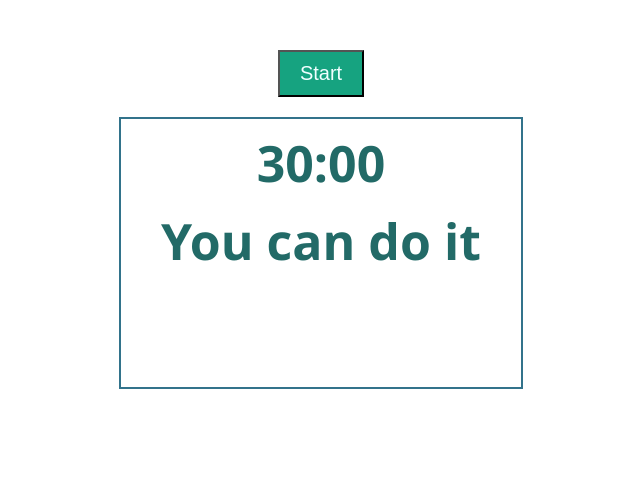
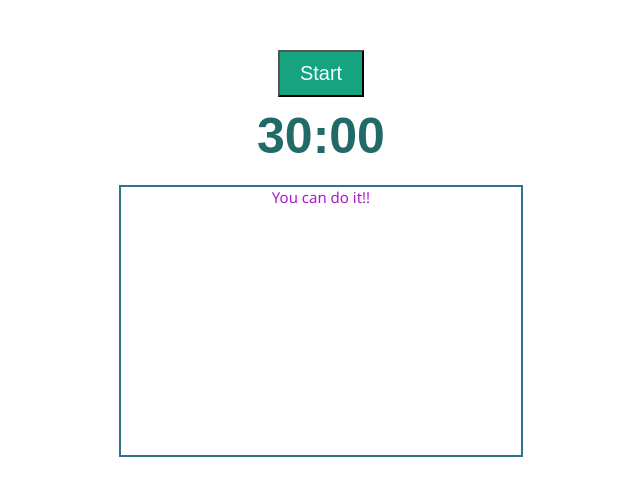
Before and after one commit to dixonp182/WorkOut, a plain HTML site: page index.html in a window 1280 px wide. Shown: the whole page, without its empty margins (319-959 px from the left). Drawn offline with Linux system fonts and the light colour scheme.

Commit message:
Update index.html

```diff
--- a/index.html
+++ b/index.html
@@ -41,8 +41,9 @@
   </head>
   <body>
     <button id="startButton">Start</button>
-    <div id="slideshow"> <div id="timer">30:00</div>
-    <div id="timer">You can do it</div>
+    <div id="timer">30:00</div>
+    <div id="slideshow"> You can do it!!</div>
+
 
     <script>
       let images = [
```
